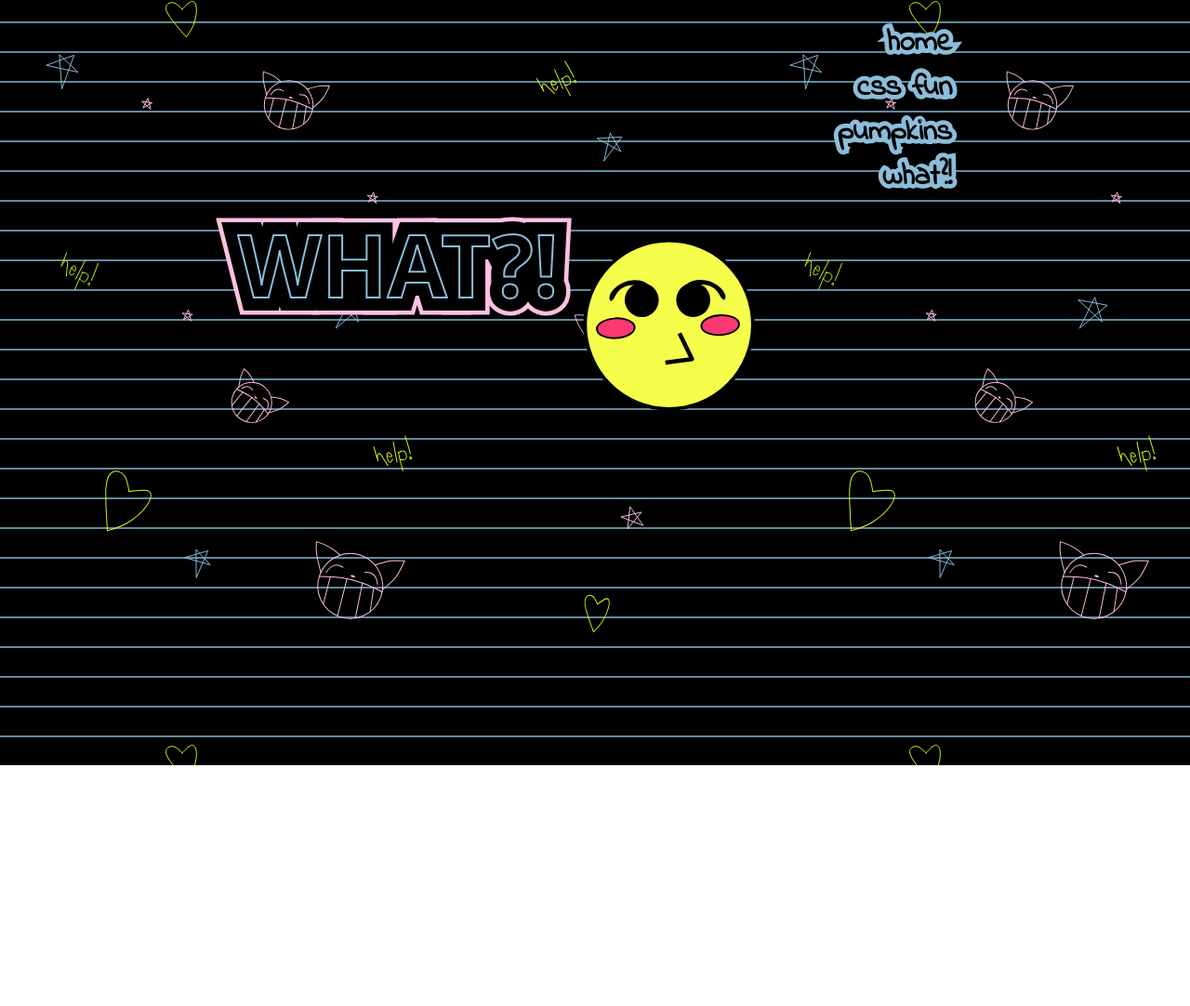
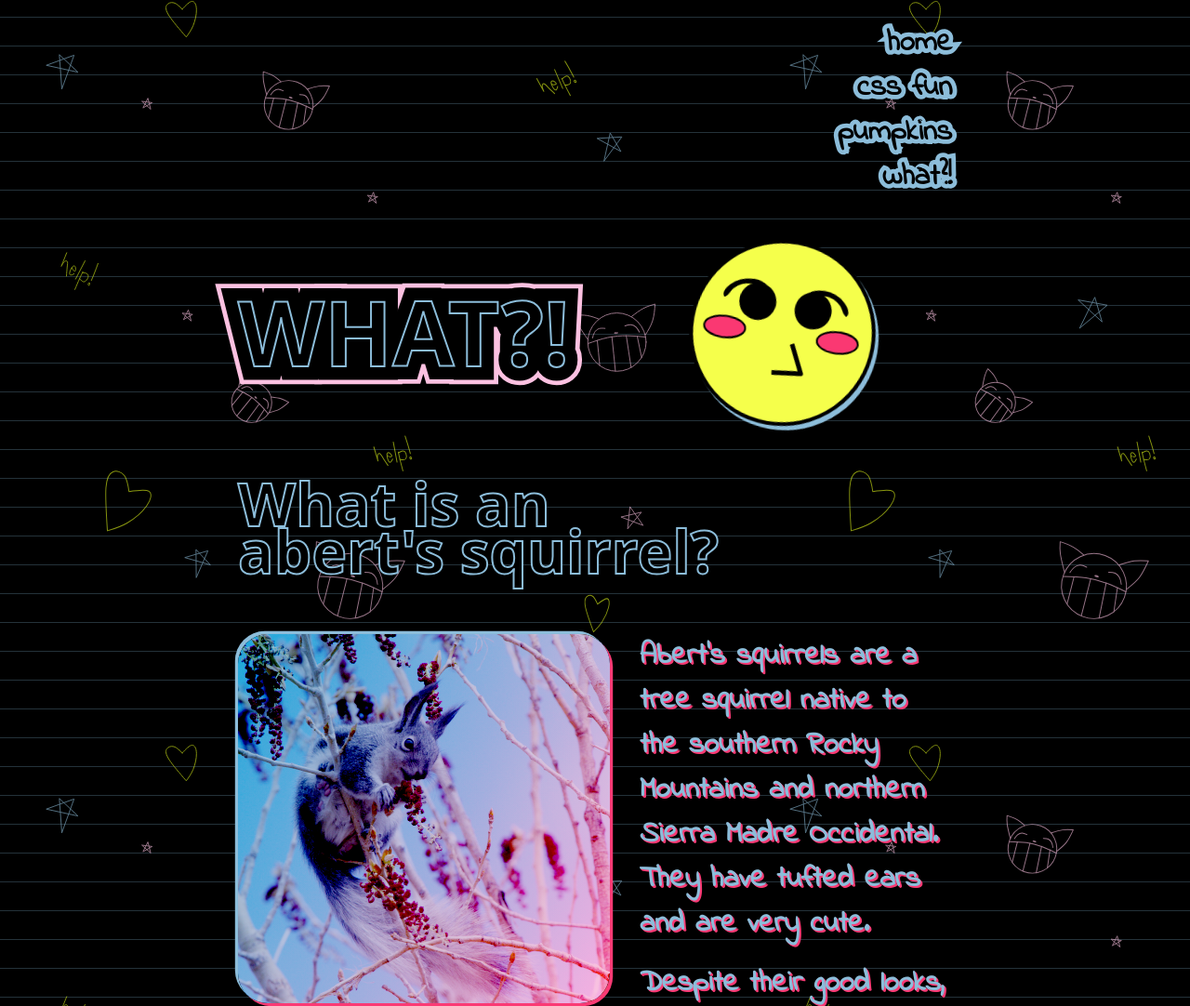
Before and after one commit to abertssquirrel/my-website, an Astro site: page /questions in a window 1280 px wide. Shown: the part 25-1107 px from the top of the page at 93% size. Before the commit the page ends 848 px from the top, so only its background shows below. Built offline with nearby package versions, Linux system fonts and the light colour scheme; Astro itself is replaced by a stand-in of ours; a web font is replaced by a local one.

Commit message:
finished styling the what page

```diff
--- a/public/styles/questions.css
+++ b/public/styles/questions.css
@@ -2,7 +2,7 @@
 :root {
   --bg-pink: rgb(252, 193, 225);
   --bg-blue: rgb(140, 189, 218);
-  --lines: rgb(99, 137, 158);
+  --lines: rgb(36, 50, 58);
   --bg-yellow: rgb(224, 247, 23);
   --accent-pink: rgb(250, 58, 116);
   --white: white;
@@ -23,13 +23,13 @@
 
 body {
   background-image:
-    url(/assets/svgs/doodle-bg.svg),
+    url(/assets/svgs/doodle-bg-dark.svg),
     repeating-linear-gradient(
       0deg,
       black,
       black 30px,
       var(--lines) 30px,
-      var(--lines) 32px
+      var(--lines) 31px
     );
 
   background-size: 800px;
@@ -46,13 +46,6 @@ body {
   padding-inline: 1rem;
 }
 
-.heading {
-  container-type: inline-size;
-  margin-block: 2rem;
-  display: flex;
-  gap: 1rem;
-}
-
 h1,
 h2 {
   font-family: var(--font-pumpkin);
@@ -62,14 +55,34 @@ h2 {
   margin-top: 2rem;
 }
 
+.heading {
+  --min-column-size: 100px;
+  display: grid;
+  grid-template-columns: repeat(
+    auto-fit,
+    minmax(min(var(--min-column-size), 100%), 1fr)
+  );
+  grid-template-columns: 1fr 1fr;
+  gap: 2rem;
+  margin-top: 2rem;
+  container-type: inline-size;
+}
+
 h1 {
   position: relative;
   font-family: var(--font-pumpkin);
-  font-size: clamp(2.2rem, 6vw + 1rem, 6rem);
+  font-size: clamp(2.2rem, 7vw + 1rem, 6rem);
   line-height: 0.8;
   color: black;
   text-transform: uppercase;
   -webkit-text-stroke: 2px var(--bg-blue);
+  align-self: center;
+
+  @media (width <= 300px) {
+    writing-mode: sideways-rl;
+    justify-self: center;
+    align-self: end;
+  }
 }
 
 .title::before {
@@ -92,11 +105,82 @@ h1 {
   z-index: -20;
 }
 
-.ed-smile {
-  float: right;
-  shape-outside: circle();
-  width: 35cqi;
-  margin: 1rem;
+.ed {
+  width: clamp(100px, 60%, 300px);
   rotate: 10deg;
   filter: drop-shadow(0.25em 0.25em 0px var(--bg-blue));
+  justify-self: center;
+  align-self: center;
 }
+
+.questions {
+  margin-top: 3rem;
+}
+
+h2 {
+  font-size: clamp(2rem, 4vw + 1rem, 4rem);
+  color: black;
+  -webkit-text-stroke: 2px var(--bg-blue);
+  line-height: 0.8;
+  margin-bottom: 4rem;
+}
+
+p {
+  color: var(--bg-blue);
+  font-weight: 800;
+  font-size: clamp(1.25rem, 1.5vw + 1rem, 2rem);
+  text-shadow:
+    1px 1px 0px var(--accent-pink),
+    2px 2px 0px var(--accent-pink);
+}
+
+.p-space {
+  margin-top: 1rem;
+}
+
+.squirrel-background {
+  background: linear-gradient(120deg, var(--bg-blue), var(--bg-pink));
+  width: clamp(200px, 50vw, 400px);
+  border-radius: 2em;
+  box-shadow:
+    0.2em 0.2em 0px 0px var(--accent-pink),
+    -0.2em -0.2em 0px 0px var(--bg-blue);
+  float: left;
+  margin-right: 2rem;
+  margin-bottom: 2rem;
+}
+.squirrel {
+  mix-blend-mode: color-burn;
+  overflow: hidden;
+  border-radius: 2em;
+}
+
+.ed-smile {
+  width: 20%;
+  filter: drop-shadow(0.25em 0.25em 0px var(--bg-blue));
+  float: right;
+  shape-outside: circle(11vw);
+  margin: 1rem;
+}
+
+.ed-tiny {
+  width: 50px;
+  float: left;
+  shape-outside: circle(11vw);
+  margin-right: 1em;
+  margin-bottom: 1em;
+  filter: drop-shadow(2px 2px 0px var(--bg-blue));
+}
+
+#gif {
+  border-radius: 2em;
+  box-shadow:
+    0.2em 0.2em 0px 0px var(--accent-pink),
+    -0.2em -0.2em 0px 0px var(--bg-blue);
+  aspect-ratio: 480 / 336;
+  height: auto;
+  width: clamp(150px, 60%, 480px);
+  float: right;
+  margin-left: 2rem;
+  margin-block: 2rem;
+}
--- a/src/pages/questions.astro
+++ b/src/pages/questions.astro
@@ -17,6 +17,24 @@ import "/src/styles/starwipe.css"
                 <h1 class="title" data-title="WHAT?!">WHAT?!</h1>
                 <img class="ed" src="/assets/svgs/ed-forward-pink.svg" alt="">
             </div>
+            <div class="questions">
+                <h2>What is an abert's squirrel?</h2>
+                <div class="squirrel-background"><img class="squirrel" src="/assets/photos/abertssquirrel-tree.jpg" alt=""></div>
+                <p>Abert's squirrels are a tree squirrel native to the southern Rocky Mountains and northern Sierra Madre Occidental.  They have tufted ears and are very cute.</p>
+                <p class="p-space">Despite their good looks, most people don't seem to know about them, so I often use abertssquirrel as a screen name.  This often leads people to assume my name is Albert, because they are fond of adding L's where they don't belong or because they are unfamiliar with the surname of naturalist and namesake "John James Abert".</p>
+                <p class="p-space">I have never seen an abert's squirrel in real life, someday I hope to spot one munching away on a ponderosa pine cone.</p>
+            </div>
+            <div class="questions">
+                <img class="ed-smile" src="/assets/svgs/ed-smile-pink.svg" alt="">
+                <h2>What are those weird smiley faces?</h2>
+                <img class="ed-tiny" src="/assets/svgs/ed-whistle-pink.svg" alt="">
+                <p>They are from "Cowboy Bebop".</p>
+                <iframe id="gif" src="https://giphy.com/embed/3osxYlSDn290VbV076" style="" frameBorder="0" class="giphy-embed" allowFullScreen></iframe>
+                <p>Ed uses them in her hacking system because hacking should be playful and not just glorified social engineering.</p>
+
+
+            </div>
+            <Footer></Footer>
         </div>
     </body>
 </html>
```
Also changed, not shown: public/assets/photos/abertssquirrel-tree.jpg (added), public/assets/svgs/doodle-bg-dark.svg (added).
